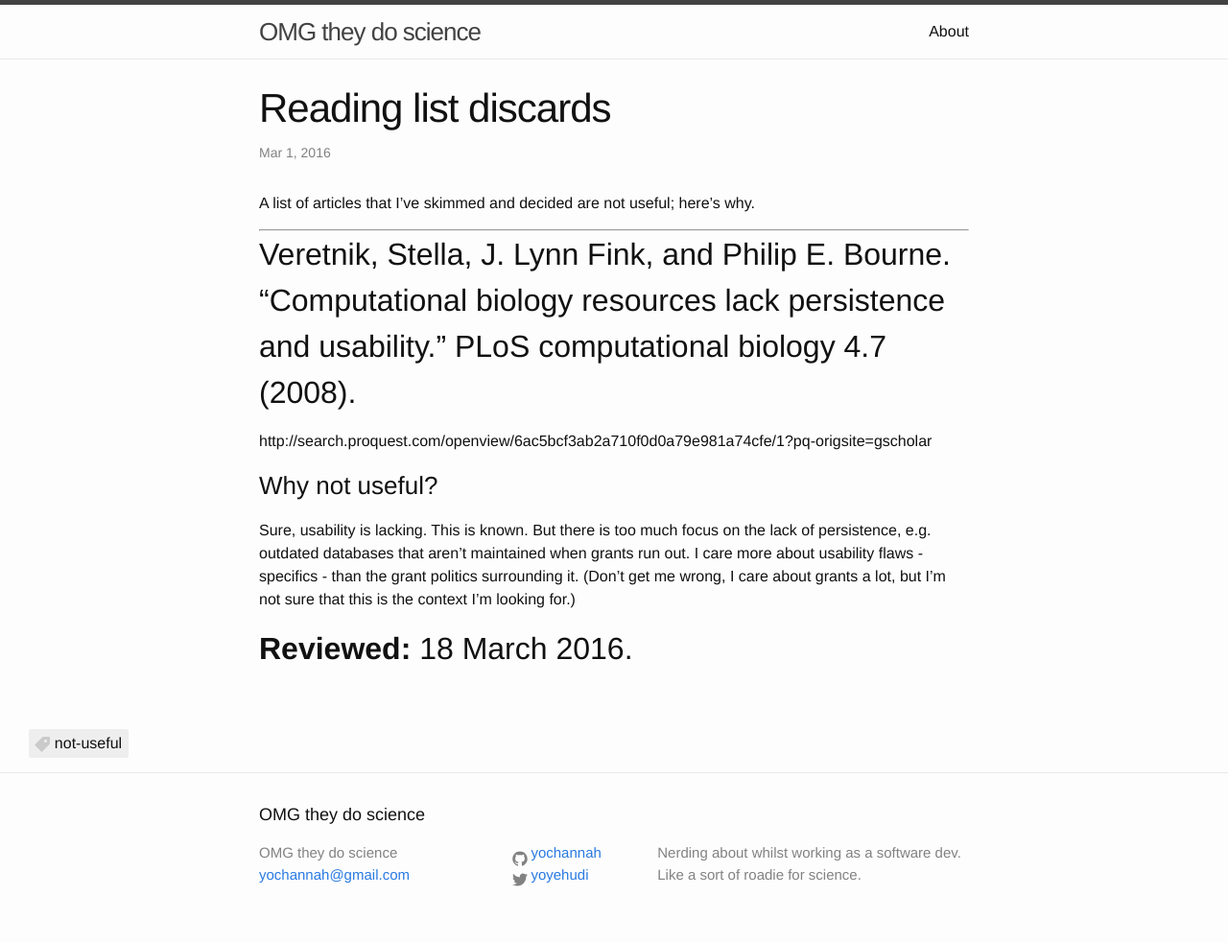
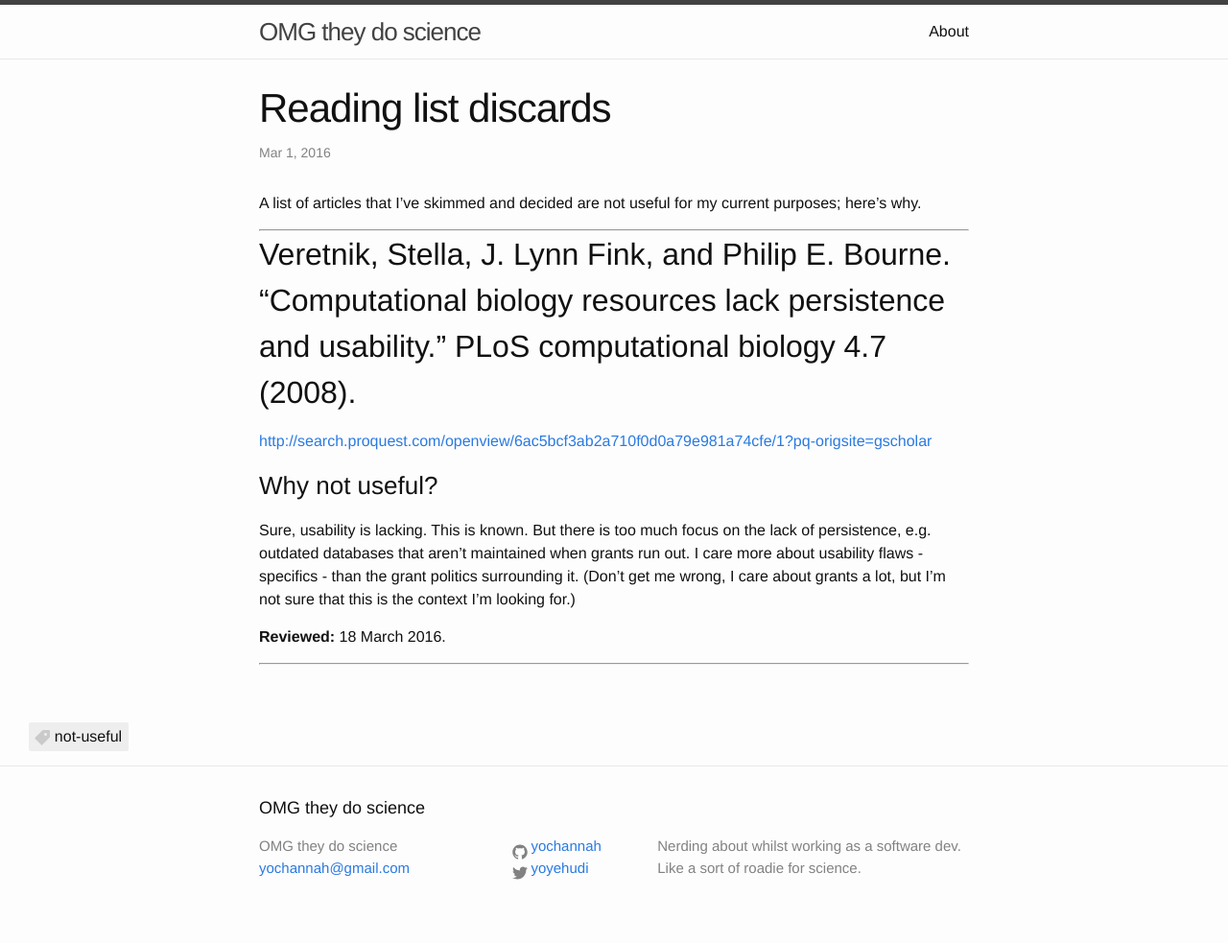
Before and after one commit to yochannah/omgscience, a Jekyll site: the page built from _posts/2016-03-18-reading-list-discards.markdown, in a window 1280 px wide. Shown: the whole page at 96% size. Built offline with Jekyll 4.4.1, drawn with Linux system fonts in a browser that asks for light colours.

Commit message:
fix reading discard format

```diff
--- a/_posts/2016-03-18-reading-list-discards.markdown
+++ b/_posts/2016-03-18-reading-list-discards.markdown
@@ -6,15 +6,17 @@ categories: reading-list
 tags: not-useful
 ---
 
-A list of articles that I've skimmed and decided are not useful; here's why.
+A list of articles that I've skimmed and decided are not useful for my current purposes; here's why.
 
 ---
+
 ## Veretnik, Stella, J. Lynn Fink, and Philip E. Bourne. "Computational biology resources lack persistence and usability." PLoS computational biology 4.7 (2008).
 
-http://search.proquest.com/openview/6ac5bcf3ab2a710f0d0a79e981a74cfe/1?pq-origsite=gscholar
+<http://search.proquest.com/openview/6ac5bcf3ab2a710f0d0a79e981a74cfe/1?pq-origsite=gscholar>
 
 ### Why not useful?
 Sure, usability is lacking. This is known. But there is too much focus on the lack of persistence, e.g. outdated databases that aren't maintained when grants run out. I care more about usability flaws - specifics - than the grant politics surrounding it. (Don't get me wrong, I care about grants a lot, but I'm not sure that this is the context I'm looking for.)
 
 **Reviewed:** 18 March 2016.
+
 ---
```
